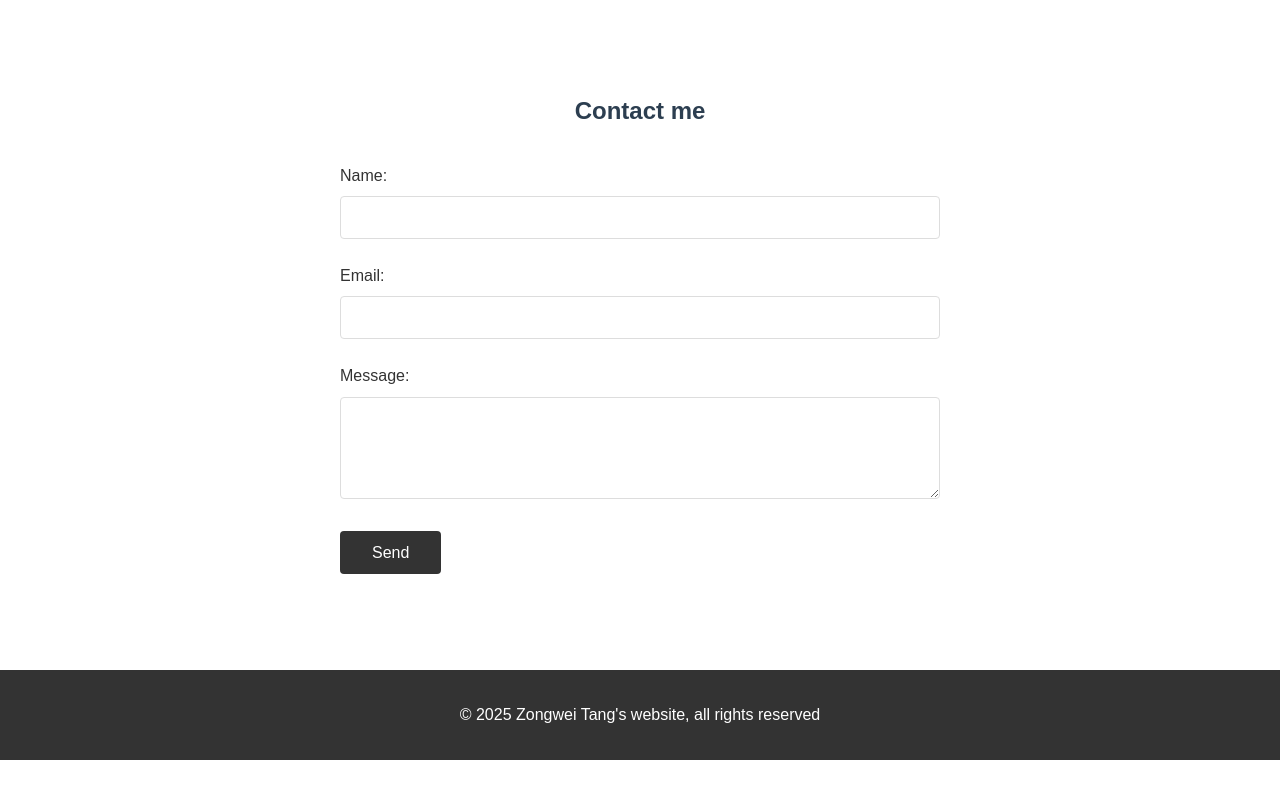
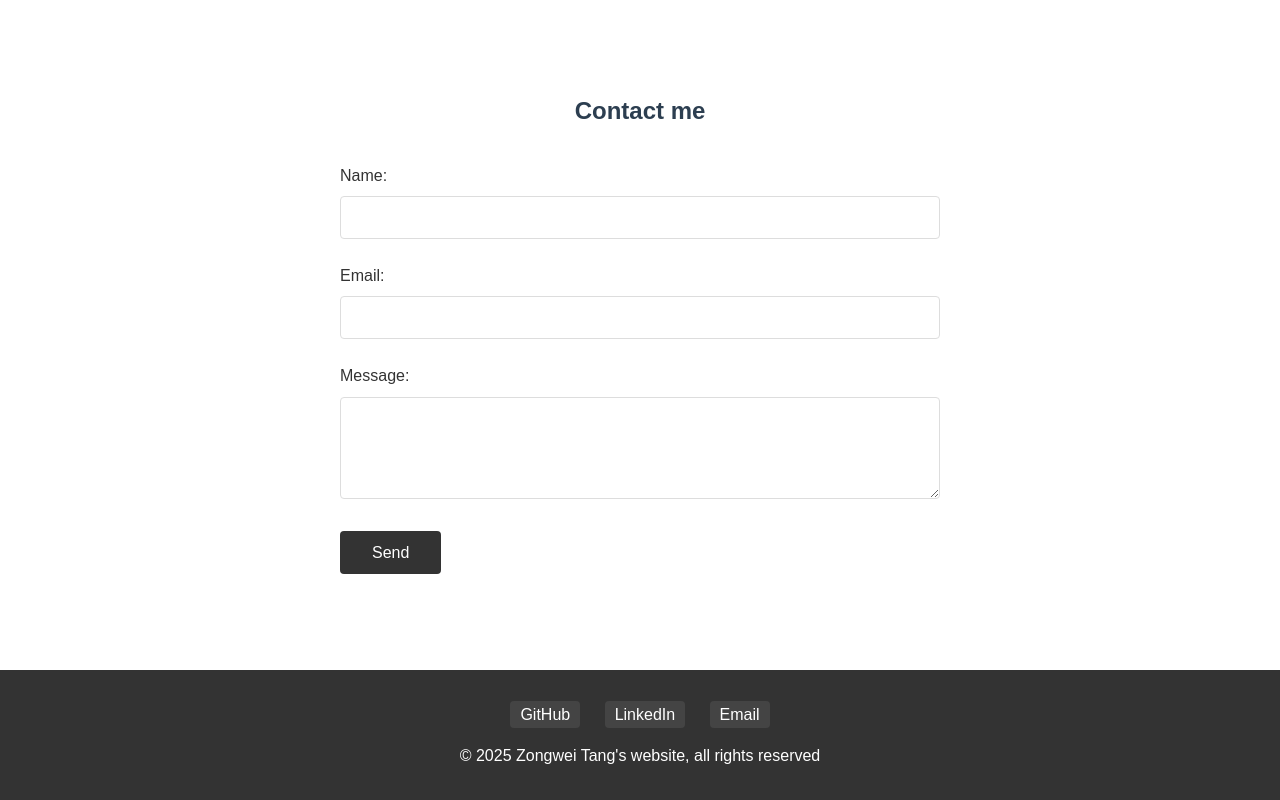
Before and after one commit to Deyi-Chen/Zongwei-Tang-Personal-Website, a plain HTML site: page index.html in a window 1280 px wide. Shown: the part 2247-3047 px from the top of the page. Before the commit the page ends 3007 px from the top, so only its background shows below. Drawn offline with Linux system fonts and the light colour scheme.

Commit message:
Social media links and footer improvement

```diff
--- a/index.html
+++ b/index.html
@@ -79,6 +79,11 @@
 
     <!-- 页脚 -->
     <footer>
+        <div class="social-links">
+            <a href="https://github.com/Zongwei-Tang" target="_blank">GitHub</a>
+            <a href="https://www.linkedin.com/in/zongwei-tang-2a123a31a/" target="_blank">LinkedIn</a>
+            <a href="mailto:tangzongwei070509@gmail.com">Email</a>
+        </div>
         <p>&copy; 2025 Zongwei Tang's website, all rights reserved</p>
     </footer>
 
--- a/style.css
+++ b/style.css
@@ -180,6 +180,25 @@ footer {
     margin-top: 2rem;
 }
 
+/* 社交媒体链接样式 */
+.social-links {
+    margin-bottom: 15px;
+}
+
+.social-links a {
+    color: white;
+    text-decoration: none;
+    margin: 0 10px;
+    padding: 5px 10px;
+    border-radius: 4px;
+    background-color: #444;
+    transition: background-color 0.3s;
+}
+
+.social-links a:hover {
+    background-color: #666;
+}
+
 /* 响应式设计 */
 @media (max-width: 768px) {
     .menu {
```
